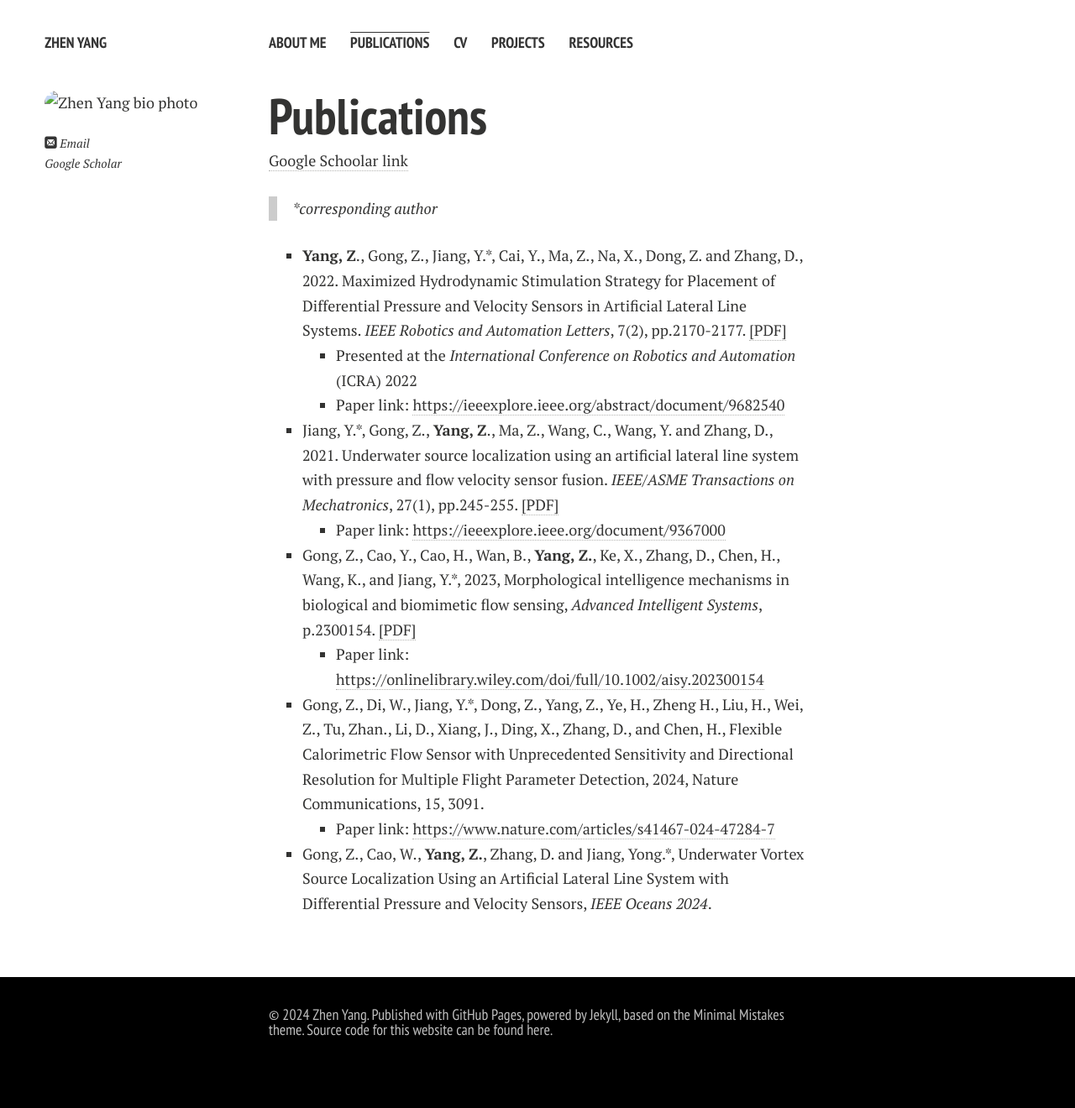
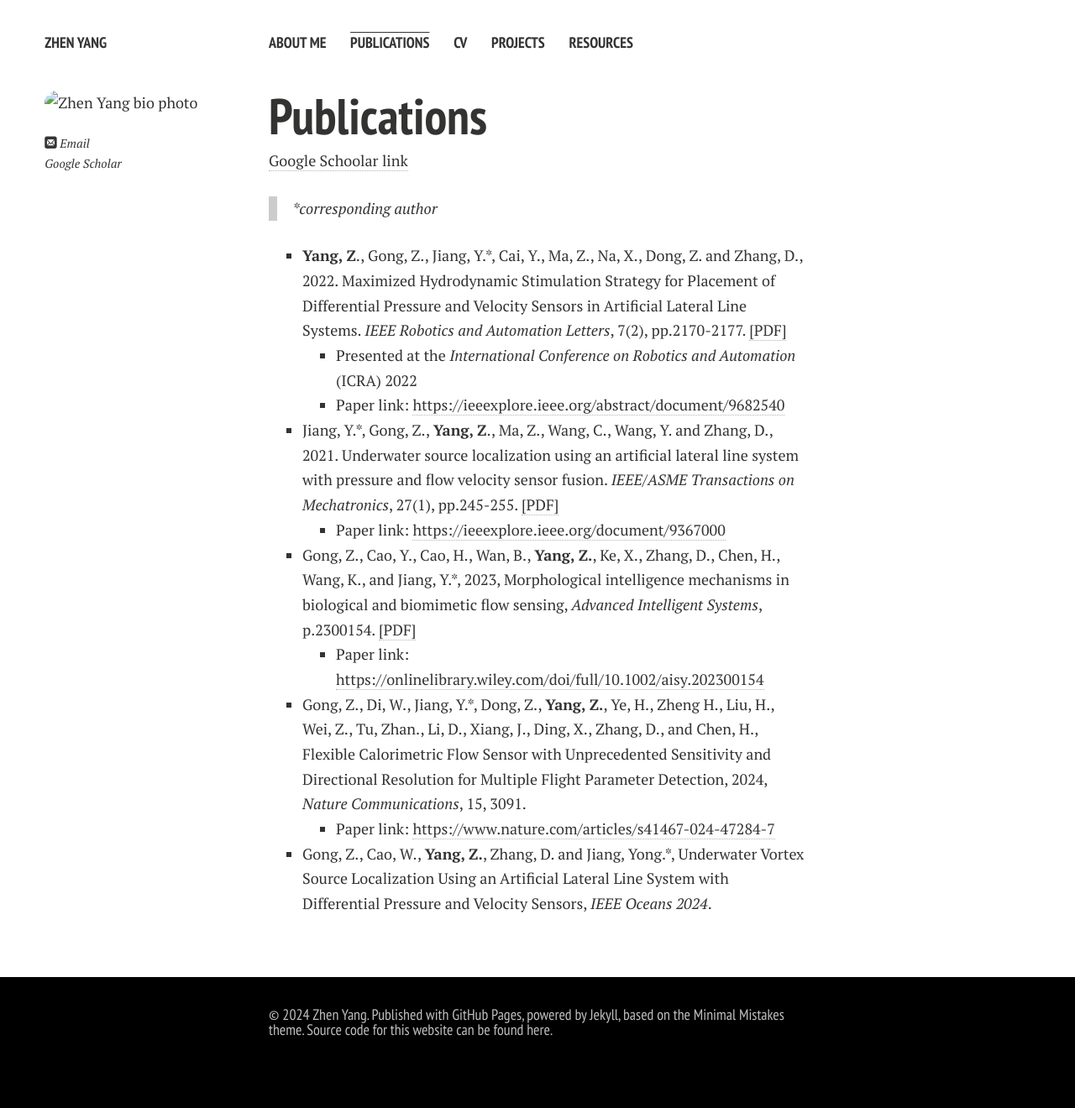
Before and after one commit to zcgyang/zcgyang.github.io, a Jekyll site: the page built from publications.md, in a window 1280 px wide. Shown: the whole page at 84% size. Built offline with Jekyll 4.4.1, drawn with Linux system fonts in a browser that asks for light colours; nearby versions of some CDN libraries; comment, search, counter and statistics services are not loaded; a style sheet for code colours, icons or effects is not loaded.

```diff
--- a/publications.md
+++ b/publications.md
@@ -22,7 +22,7 @@ title: Publications
 - Gong, Z., Cao, Y., Cao, H., Wan, B., **Yang, Z.**, Ke, X., Zhang, D., Chen, H., Wang, K., and Jiang, Y.\*, 2023, Morphological intelligence mechanisms in biological and biomimetic flow sensing, *Advanced Intelligent Systems*, p.2300154. [[PDF]](/publications/Gong2023.pdf)
   - Paper link: [https://onlinelibrary.wiley.com/doi/full/10.1002/aisy.202300154](https://onlinelibrary.wiley.com/doi/full/10.1002/aisy.202300154)
 
-- Gong, Z., Di, W., Jiang, Y.\*, Dong, Z., Yang, Z., Ye, H., Zheng H., Liu, H., Wei, Z., Tu, Zhan., Li, D., Xiang, J., Ding, X., Zhang, D., and Chen, H., Flexible Calorimetric Flow Sensor with Unprecedented Sensitivity and Directional Resolution for Multiple Flight Parameter Detection, 2024, Nature Communications, 15, 3091.
+- Gong, Z., Di, W., Jiang, Y.\*, Dong, Z., **Yang, Z.**, Ye, H., Zheng H., Liu, H., Wei, Z., Tu, Zhan., Li, D., Xiang, J., Ding, X., Zhang, D., and Chen, H., Flexible Calorimetric Flow Sensor with Unprecedented Sensitivity and Directional Resolution for Multiple Flight Parameter Detection, 2024, *Nature Communications*, 15, 3091.
   - Paper link: [https://www.nature.com/articles/s41467-024-47284-7](https://www.nature.com/articles/s41467-024-47284-7)
 
 - Gong, Z., Cao, W., **Yang, Z.**, Zhang, D. and Jiang, Yong.\*, Underwater Vortex Source Localization Using an Artificial Lateral Line System with Differential Pressure and Velocity Sensors, *IEEE Oceans 2024*.
```
